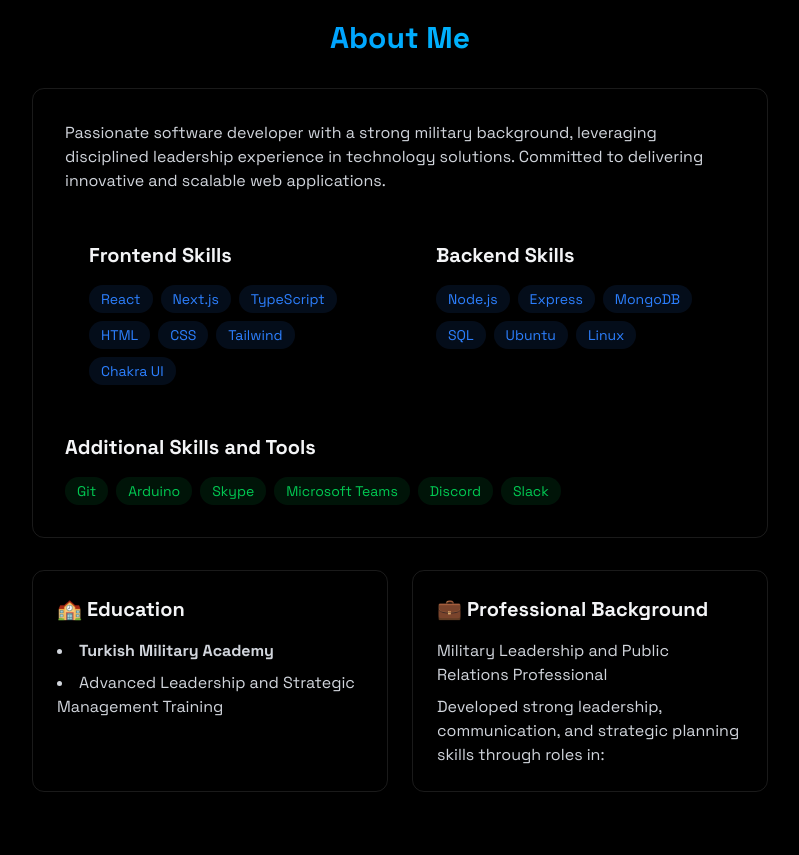
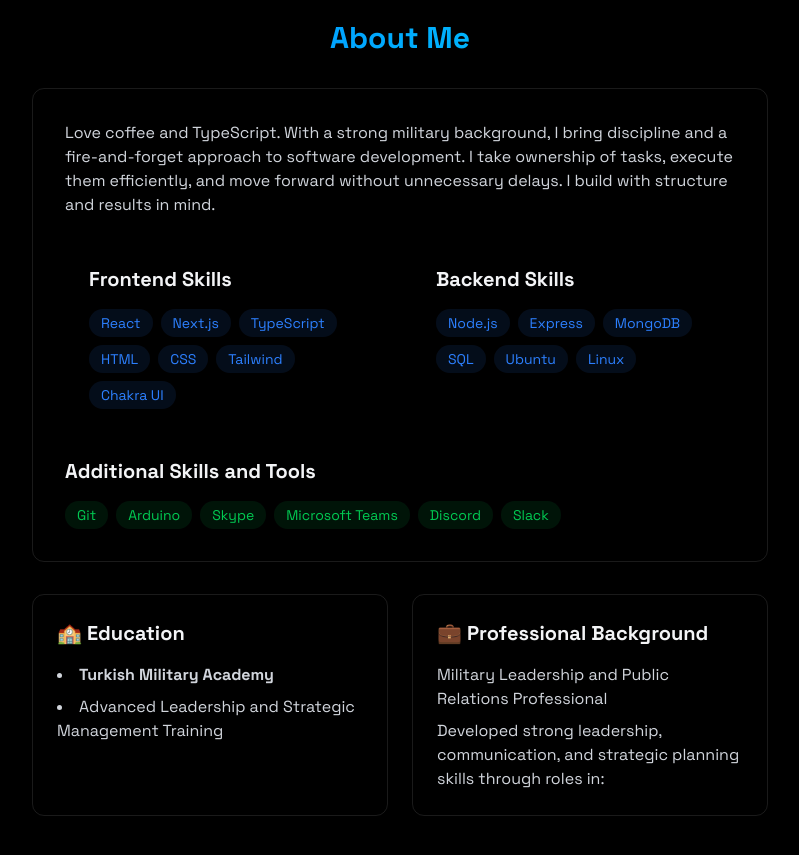
Before and after one commit to fsevindik/portfoliopage, a React (Vite) app: page / in a window 1280 px wide. Shown: the part 860-1715 px from the top of the page, without its empty margins (240-1039 px from the left). Built offline with nearby package versions, Linux system fonts and the light colour scheme; no server answers.

Commit message:
make simple about me text

```diff
--- a/src/components/sections/About.jsx
+++ b/src/components/sections/About.jsx
@@ -1,6 +1,5 @@
 import React from "react";
 import { RevealOnScroll } from "../RevealOnScroll";
-
 
 export const About = () => {
   const frontendSkills = [
@@ -44,10 +43,11 @@ export const About = () => {
 
           <div className="rounded-xl p-8 border-white/10 border hover:-translate-y-1 transition-all">
             <p className="text-gray-300 mb-6">
-            Passionate software developer with a strong military background,
-            leveraging disciplined leadership experience in technology
-            solutions. Committed to delivering innovative and scalable web
-            applications.
+              Love coffee and TypeScript. With a strong military
+              background, I bring discipline and a fire-and-forget approach to
+              software development. I take ownership of tasks, execute them
+              efficiently, and move forward without unnecessary delays. I build
+              with structure and results in mind.
             </p>
 
             <div className="grid grid-cols-1 md:grid-cols-2 gap-6">
@@ -84,7 +84,9 @@ export const About = () => {
 
             {additionalSkills.length > 0 && (
               <div className="mt-6">
-              <h3 className="text-xl font-bold mb-4">Additional Skills and Tools</h3>
+                <h3 className="text-xl font-bold mb-4">
+                  Additional Skills and Tools
+                </h3>
                 <div className="flex flex-wrap gap-2">
                   {additionalSkills.map((tech, key) => (
                     <span
@@ -121,13 +123,11 @@ export const About = () => {
                   Developed strong leadership, communication, and strategic
                   planning skills through roles in:
                 </p>
-
               </div>
             </div>
           </div>
         </div>
       </RevealOnScroll>
-
     </section>
   );
 };
```
Lines whose indentation alone changed are shown as unchanged.
